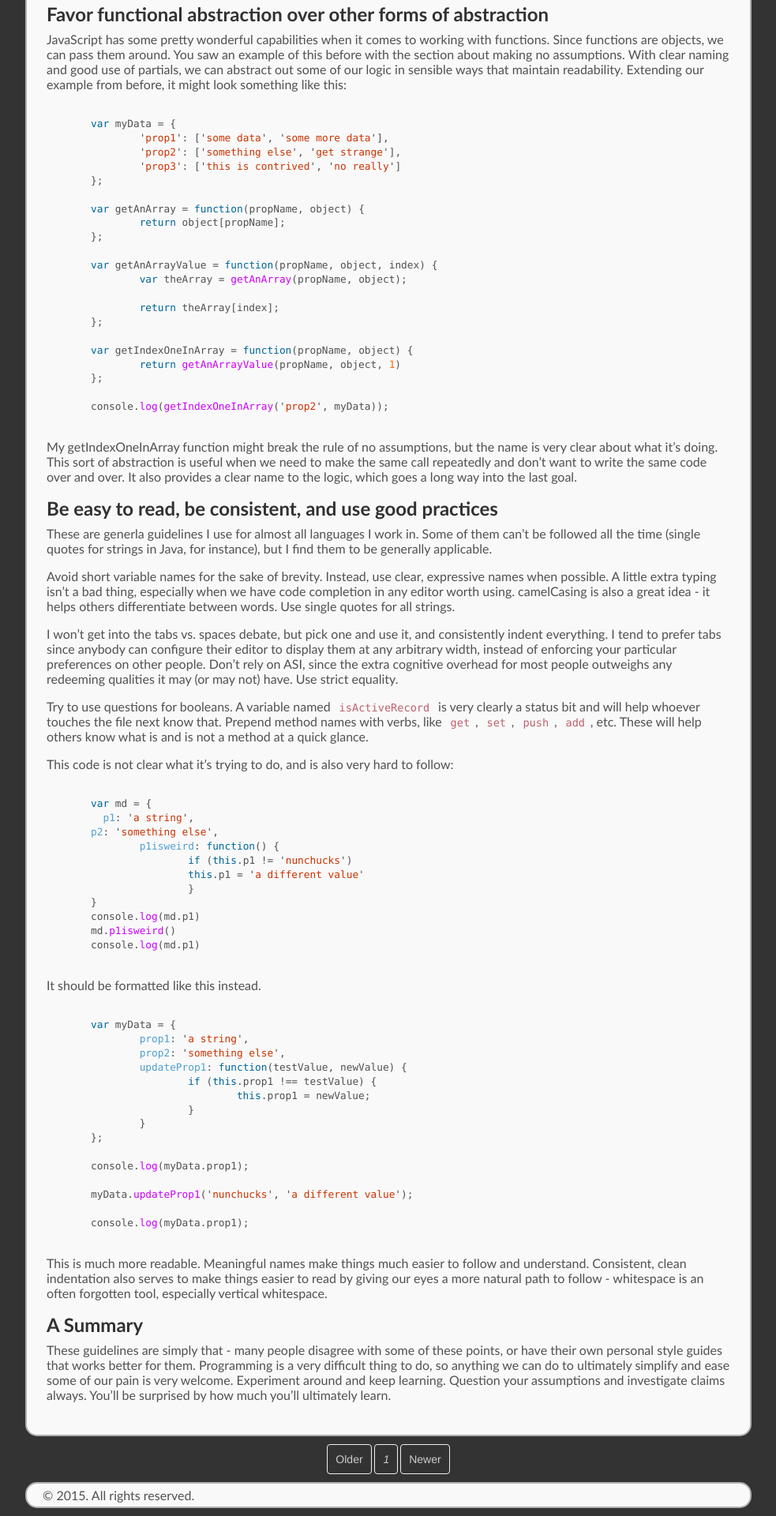
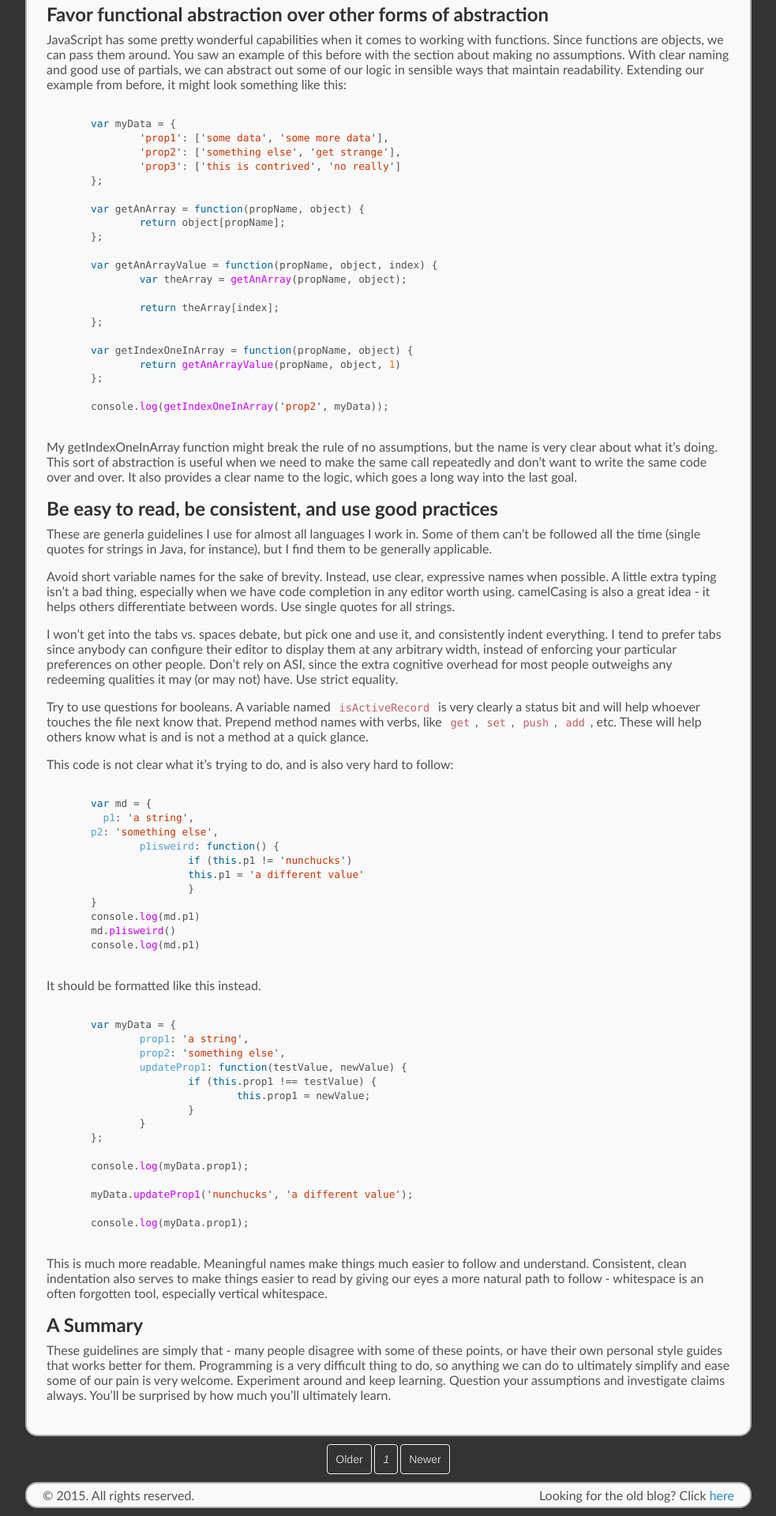
Before and after one commit to robertmaxrees/robertmaxrees.github.io, a Jekyll site: the page built from index.html, in a window 1280 px wide. Shown: the part 2700-4620 px from the top of the page at 79% size, without its empty margins (148-1131 px from the left). Built offline with Jekyll 4.4.1, drawn with Linux system fonts in a browser that asks for light colours; Markdown is read by kramdown in place of the engine named in the settings; the list of posts is cut into pages by our own code.

Commit message:
Adding link to old blog.

```diff
--- a/_layouts/default.html
+++ b/_layouts/default.html
@@ -16,8 +16,11 @@
       {{ content }}
 
       <div class="footer">
-        <p>
+        <p class="pull-left">
           &copy; {{ site.time | date: '%Y' }}. All rights reserved.
+        </p>
+        <p class="pull-right">
+          Looking for the old blog?  Click <a href="http://old.robertmaxrees.com/">here</a>
         </p>
       </div>
     </div>
--- a/public/css/poole.css
+++ b/public/css/poole.css
@@ -449,7 +449,7 @@ a.pagination-item:hover, a.page-number:hover {
 .footer {
   border: 2px solid #AFAFAF;
   border-radius: 15px;
-  padding: 0 0 0 20px;
+  padding: 0 20px;
   background-color: #F9F9F9;
   text-align: left;
   width: 920px;
@@ -459,3 +459,17 @@ a.pagination-item:hover, a.page-number:hover {
 .footer p {
   margin: 5px 0px;
 }
+
+.pull-left {
+  float: left;
+}
+
+.pull-right {
+  float: right;
+}
+
+.footer:after {
+  content: "";
+  display: table;
+  clear: both;
+}
```
